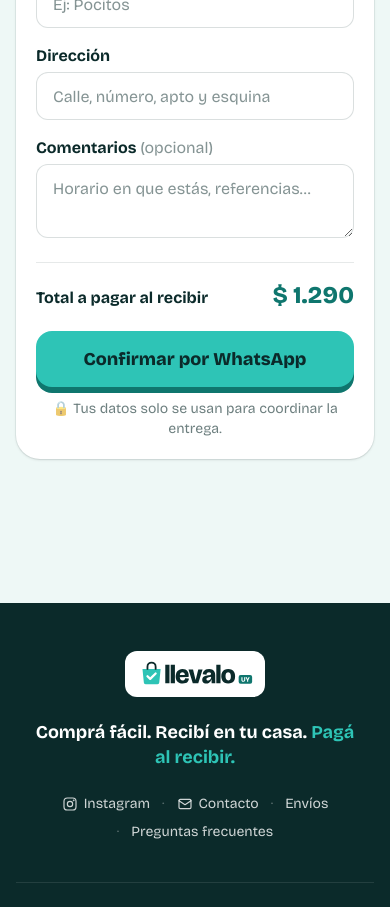
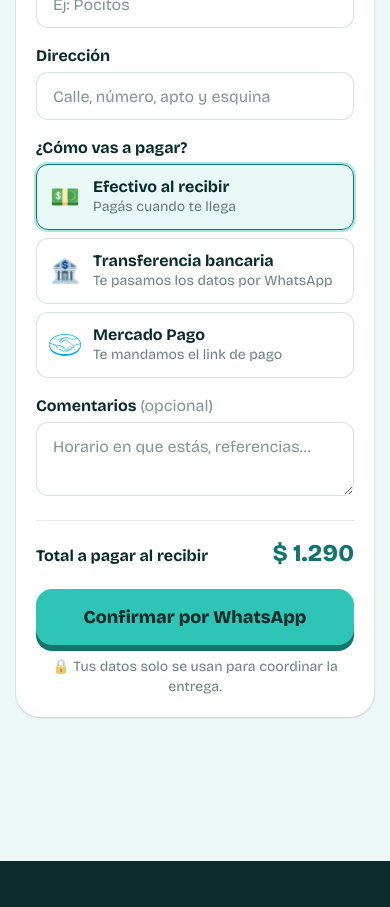
Before and after one commit to bmsebastian2/llevalouy, a Next.js app: page /p/manguera-extensible in a window 390 px wide. Shown: the part 5260-6167 px from the top of the page. Built offline with nearby package versions, Linux system fonts and the light colour scheme; no server answers.

Commit message:
Método de pago en OrderForm

```diff
--- a/app/admin/(panel)/pedidos/page.tsx
+++ b/app/admin/(panel)/pedidos/page.tsx
@@ -3,7 +3,7 @@ import { requireAdmin } from "@/lib/admin/auth";
 import { countOrdersByStatus, listOrders } from "@/lib/admin/data";
 import { formatPrice } from "@/lib/format";
 import { buildCustomerMessage, formatUyPhone, whatsappUrl } from "@/lib/whatsapp";
-import { ORDER_STATUSES, ORDER_STATUS_LABEL, type Order, type OrderStatus } from "@/types/order";
+import { ORDER_STATUSES, ORDER_STATUS_LABEL, PAYMENT_METHOD_LABEL, type Order, type OrderStatus } from "@/types/order";
 import OrderStatusSelect from "@/components/admin/OrderStatusSelect";
 
 export const metadata = { title: "Pedidos" };
@@ -96,6 +96,7 @@ function OrderCard({ order: o }: { order: Order }) {
             {formatUyPhone(o.phone)}
           </a>
         </div>
+        <div>💳 {PAYMENT_METHOD_LABEL[o.paymentMethod] ?? o.paymentMethod}</div>
         {o.notes && <div>📝 {o.notes}</div>}
       </dl>
 
--- a/app/p/[slug]/actions.ts
+++ b/app/p/[slug]/actions.ts
@@ -13,7 +13,7 @@ export type OrderFormState = {
   success?: { code: string; whatsappUrl: string };
 };
 
-const FIELDS = ["productSlug", "quantity", "name", "phone", "department", "city", "address", "notes"] as const;
+const FIELDS = ["productSlug", "quantity", "name", "phone", "department", "city", "address", "paymentMethod", "notes"] as const;
 
 export async function submitOrder(_prev: OrderFormState, formData: FormData): Promise<OrderFormState> {
   const store = getStoreWhatsapp();
--- a/components/OrderForm.tsx
+++ b/components/OrderForm.tsx
@@ -6,7 +6,7 @@ import { submitOrder, type OrderFormState } from "@/app/p/[slug]/actions";
 import { formatPrice } from "@/lib/format";
 import { SHIMMER } from "@/lib/shimmer";
 import OrderSuccess from "./OrderSuccess";
-import { DEPARTMENTS, MAX_QUANTITY } from "@/types/order";
+import { DEPARTMENTS, MAX_QUANTITY, PAYMENT_METHODS, PAYMENT_METHOD_LABEL, type PaymentMethod } from "@/types/order";
 import type { OrderField } from "@/lib/order-validation";
 
 type Props = {
@@ -18,12 +18,29 @@ type Props = {
 
 const initialState: OrderFormState = {};
 
+const PAYMENT_HINT: Record<PaymentMethod, string> = {
+  cash: "Pagás cuando te llega",
+  transfer: "Te pasamos los datos por WhatsApp",
+  mercadopago: "Te mandamos el link de pago",
+};
+
+const PAYMENT_ICON: Record<PaymentMethod, React.ReactNode> = {
+  cash: "💵",
+  transfer: "🏦",
+  mercadopago: <Image src="/brand/mercadopago.svg" alt="" width={32} height={32} className="size-8" />,
+};
+
 const inputClass =
   "mt-1 block h-12 w-full rounded-xl border border-ink/15 bg-white px-4 text-base outline-none transition focus:border-aqua-dark focus:ring-2 focus:ring-aqua/40 aria-[invalid=true]:border-red-500";
 
 export default function OrderForm({ slug, name, price, image }: Props) {
   const [state, formAction, pending] = useActionState(submitOrder, initialState);
   const [quantity, setQuantity] = useState(() => Number(state.values?.quantity) || 1);
+  const [payment, setPayment] = useState<PaymentMethod>(() =>
+    PAYMENT_METHODS.includes(state.values?.paymentMethod as PaymentMethod)
+      ? (state.values?.paymentMethod as PaymentMethod)
+      : "cash",
+  );
 
   const v = state.values ?? {};
   const err = (f: OrderField) => state.errors?.[f];
@@ -174,6 +191,35 @@ export default function OrderForm({ slug, name, price, image }: Props) {
           {fieldError("address")}
         </label>
 
+        <fieldset {...errProps("paymentMethod")}>
+          <legend className="font-bold">¿Cómo vas a pagar?</legend>
+          <div className="mt-1 grid gap-2 sm:grid-cols-3">
+            {PAYMENT_METHODS.map((m) => (
+              <label
+                key={m}
+                className="flex cursor-pointer items-center gap-3 rounded-xl border border-ink/15 bg-white p-3 transition has-[:checked]:border-aqua-dark has-[:checked]:bg-aqua/10 has-[:checked]:ring-2 has-[:checked]:ring-aqua/40 has-[:focus-visible]:ring-2 has-[:focus-visible]:ring-aqua/40 sm:flex-col sm:items-start sm:gap-1"
+              >
+                <input
+                  type="radio"
+                  name="paymentMethod"
+                  value={m}
+                  checked={payment === m}
+                  onChange={() => setPayment(m)}
+                  className="sr-only"
+                />
+                <span className="flex size-8 items-center justify-center text-2xl" aria-hidden>
+                  {PAYMENT_ICON[m]}
+                </span>
+                <span>
+                  <span className="block font-bold leading-tight">{PAYMENT_METHOD_LABEL[m]}</span>
+                  <span className="block text-sm text-ink/60">{PAYMENT_HINT[m]}</span>
+                </span>
+              </label>
+            ))}
+          </div>
+          {fieldError("paymentMethod")}
+        </fieldset>
+
         <label className="block">
           <span className="font-bold">
             Comentarios <span className="font-normal text-ink/50">(opcional)</span>
@@ -192,7 +238,7 @@ export default function OrderForm({ slug, name, price, image }: Props) {
       </div>
 
       <div className="mt-6 flex items-baseline justify-between border-t border-ink/10 pt-4">
-        <span className="font-bold">Total a pagar al recibir</span>
+        <span className="font-bold">{payment === "cash" ? "Total a pagar al recibir" : "Total a pagar"}</span>
         <span className="text-2xl font-extrabold text-aqua-dark">{formatPrice(price * quantity)}</span>
       </div>
 
--- a/lib/admin/data.ts
+++ b/lib/admin/data.ts
@@ -2,7 +2,7 @@ import "server-only";
 import { getSupabase } from "@/lib/supabase";
 import { PRODUCT_COLUMNS, toProduct, type ProductRow } from "@/lib/products";
 import type { Product } from "@/types/product";
-import type { Department, Order, OrderStatus } from "@/types/order";
+import type { Department, Order, OrderStatus, PaymentMethod } from "@/types/order";
 import type { ProductInput } from "./product-validation";
 
 // Acceso a datos del panel. Solo se llama después de requireAdmin().
@@ -31,6 +31,7 @@ type OrderRow = {
   department: string;
   city: string;
   address: string;
+  payment_method: PaymentMethod;
   notes: string | null;
   status: OrderStatus;
   created_at: string;
@@ -51,6 +52,7 @@ function toOrder(r: OrderRow): Order {
     department: r.department as Department,
     city: r.city,
     address: r.address,
+    paymentMethod: r.payment_method,
     notes: r.notes ?? undefined,
     status: r.status,
     createdAt: r.created_at,
--- a/lib/order-validation.ts
+++ b/lib/order-validation.ts
@@ -1,8 +1,15 @@
-import { DEPARTMENTS, MAX_QUANTITY, type Department, type OrderInput } from "@/types/order";
+import {
+  DEPARTMENTS,
+  MAX_QUANTITY,
+  PAYMENT_METHODS,
+  type Department,
+  type OrderInput,
+  type PaymentMethod,
+} from "@/types/order";
 
 // Validación compartida: la usa el servidor (fuente de verdad) y puede usarla el cliente.
 
-export type OrderField = "name" | "phone" | "department" | "city" | "address" | "quantity" | "notes";
+export type OrderField = "name" | "phone" | "department" | "city" | "address" | "paymentMethod" | "quantity" | "notes";
 export type OrderErrors = Partial<Record<OrderField, string>>;
 export type OrderRaw = Partial<Record<OrderField | "productSlug", string>>;
 
@@ -41,6 +48,9 @@ export function validateOrder(raw: OrderRaw): ValidationResult {
   if (address.length < 5) errors.address = "Escribí calle, número y esquina.";
   else if (address.length > 160) errors.address = "La dirección es demasiado larga.";
 
+  const paymentMethod = clean(raw.paymentMethod);
+  if (!PAYMENT_METHODS.includes(paymentMethod as PaymentMethod)) errors.paymentMethod = "Elegí cómo vas a pagar.";
+
   const quantity = Number(raw.quantity ?? "1");
   if (!Number.isInteger(quantity) || quantity < 1 || quantity > MAX_QUANTITY) {
     errors.quantity = `Podés pedir de 1 a ${MAX_QUANTITY} unidades.`;
@@ -63,6 +73,7 @@ export function validateOrder(raw: OrderRaw): ValidationResult {
       department: department as Department,
       city,
       address,
+      paymentMethod: paymentMethod as PaymentMethod,
       notes: notes || undefined,
     },
   };
--- a/lib/orders.ts
+++ b/lib/orders.ts
@@ -57,6 +57,7 @@ export async function createOrder(product: Product, input: OrderInput): Promise<
         department: draft.department,
         city: draft.city,
         address: draft.address,
+        payment_method: draft.paymentMethod,
         notes: draft.notes ?? null,
         status: draft.status,
       })
--- a/lib/whatsapp.ts
+++ b/lib/whatsapp.ts
@@ -1,5 +1,5 @@
 import "server-only";
-import type { Order } from "@/types/order";
+import { PAYMENT_METHOD_LABEL, type Order } from "@/types/order";
 import { formatPrice } from "@/lib/format";
 
 /** Número de WhatsApp de la tienda en formato internacional sin "+", ej: 59899123456 */
@@ -19,7 +19,8 @@ export function buildOrderMessage(order: Order): string {
     "¡Hola Llevalo UY! 👋 Quiero hacer este pedido:",
     "",
     `🛒 *${order.productName}* x${order.quantity}`,
-    `💵 Total: *${formatPrice(order.total)}* (pago al recibir)`,
+    `💵 Total: *${formatPrice(order.total)}*`,
+    `💳 Pago: ${PAYMENT_METHOD_LABEL[order.paymentMethod]}`,
     "",
     `👤 Nombre: ${order.name}`,
     `📱 Celular: ${formatUyPhone(order.phone)}`,
@@ -35,7 +36,7 @@ export function buildCustomerMessage(order: Order): string {
   const firstName = order.name.split(" ")[0];
   const summary = [
     `🛒 *${order.productName}* x${order.quantity}`,
-    `💵 Total: *${formatPrice(order.total)}* (pagás al recibir)`,
+    `💵 Total: *${formatPrice(order.total)}* · ${PAYMENT_METHOD_LABEL[order.paymentMethod]}`,
     `📍 ${order.address}, ${order.city}, ${order.department}`,
   ];
 
@@ -46,7 +47,7 @@ export function buildCustomerMessage(order: Order): string {
         "",
         ...summary,
         "",
-        "Tené el efectivo a mano. ¡Gracias por tu compra!",
+        order.paymentMethod === "cash" ? "Tené el efectivo a mano. ¡Gracias por tu compra!" : "¡Gracias por tu compra!",
       ].join("\n");
     case "delivered":
       return `¡Hola ${firstName}! 😊 Esperamos que disfrutes tu ${order.productName}. Si tenés un minuto, contanos qué te pareció. ¡Gracias por comprar en Llevalo UY!`;
--- a/types/order.ts
+++ b/types/order.ts
@@ -24,6 +24,15 @@ export type Department = (typeof DEPARTMENTS)[number];
 
 export const MAX_QUANTITY = 5;
 
+export const PAYMENT_METHODS = ["cash", "transfer", "mercadopago"] as const;
+export type PaymentMethod = (typeof PAYMENT_METHODS)[number];
+
+export const PAYMENT_METHOD_LABEL: Record<PaymentMethod, string> = {
+  cash: "Efectivo al recibir",
+  transfer: "Transferencia bancaria",
+  mercadopago: "Mercado Pago",
+};
+
 /** Lo que manda el cliente (ya validado y normalizado) */
 export type OrderInput = {
   productSlug: string;
@@ -34,6 +43,7 @@ export type OrderInput = {
   department: Department;
   city: string;
   address: string;
+  paymentMethod: PaymentMethod;
   notes?: string;
 };
 
```
Also changed, not shown: public/brand/mercadopago.svg (added), 1 other file (tests, documents, lock files or other folders).
